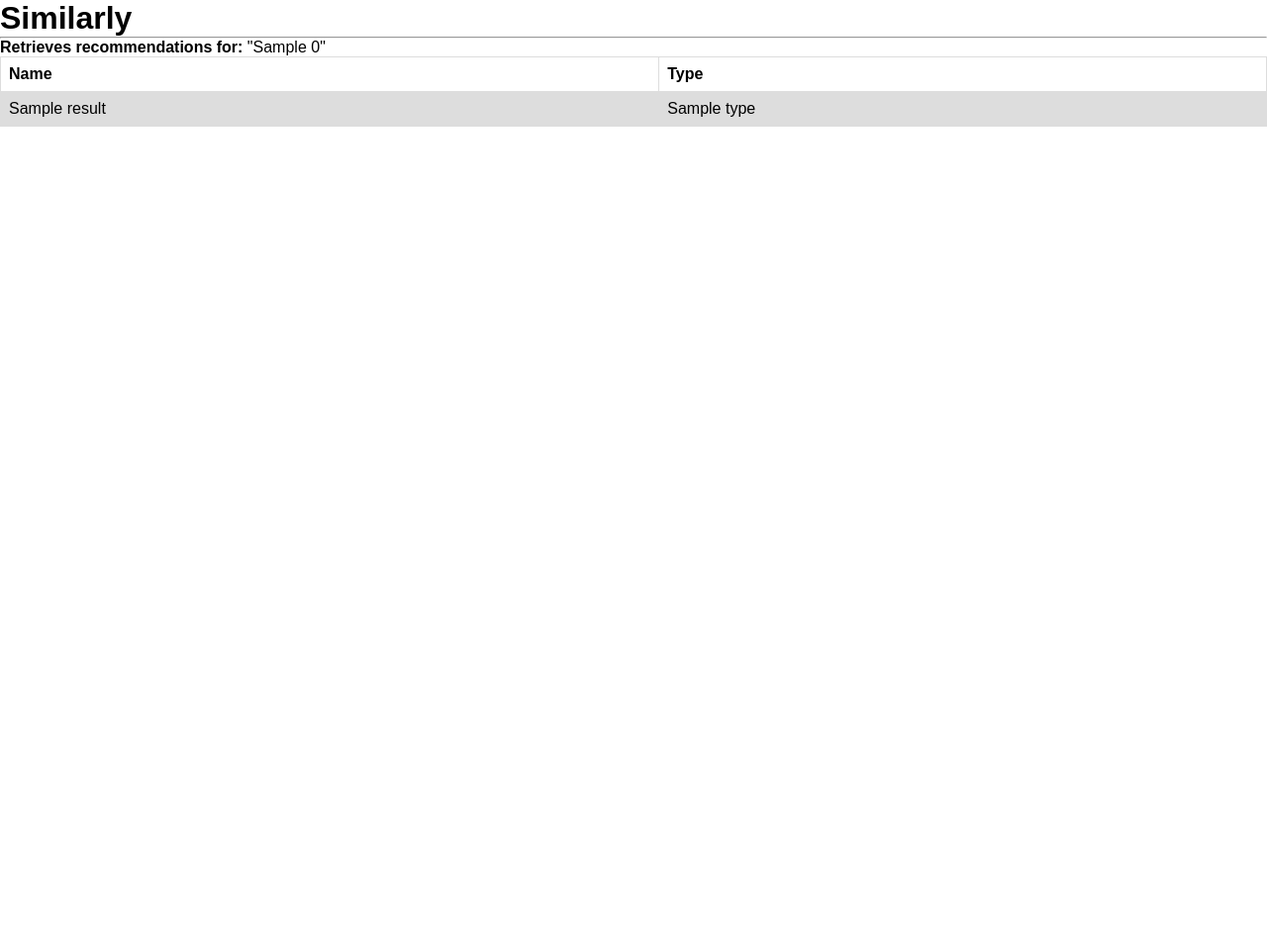
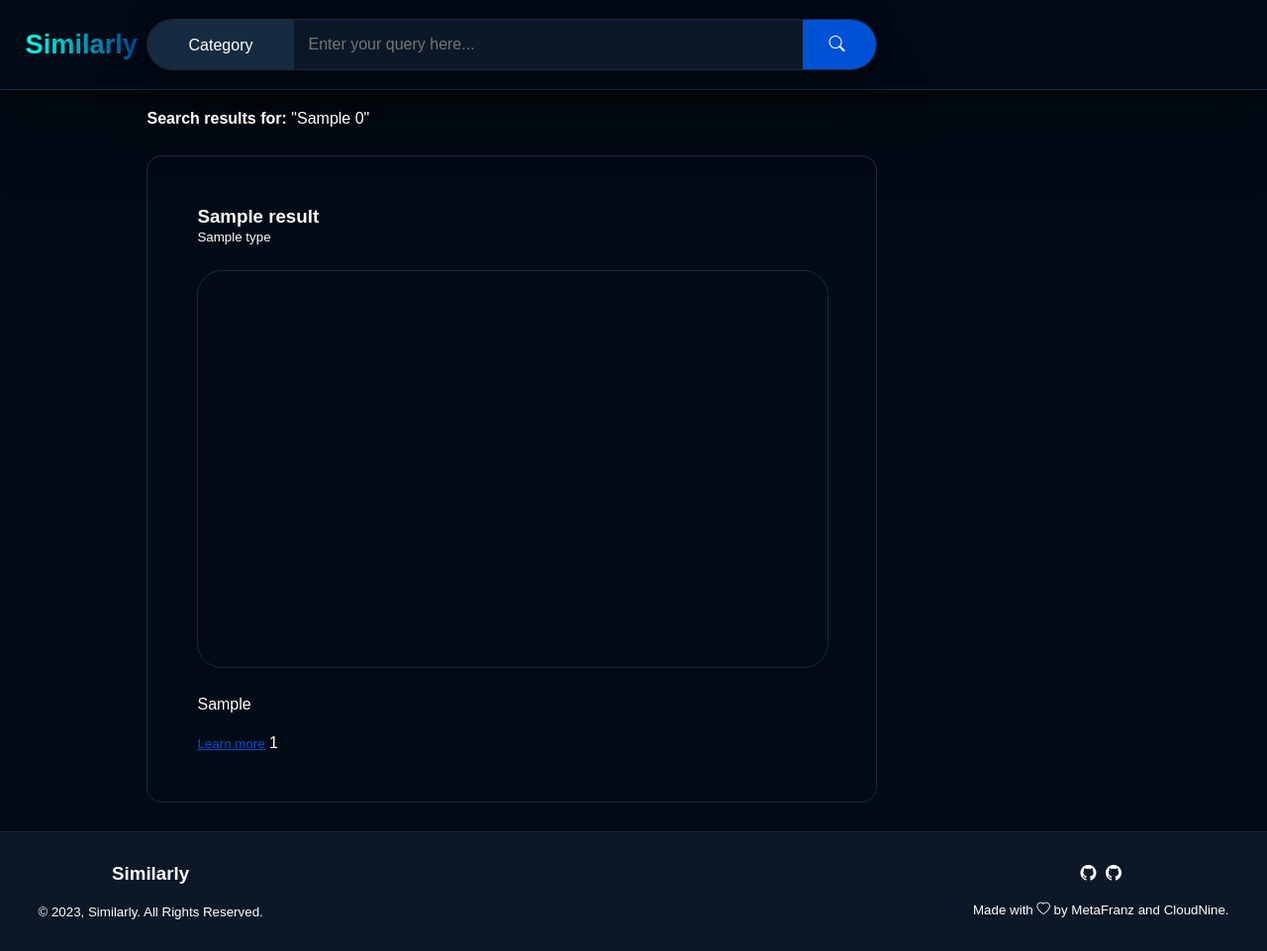
Before and after one commit to Franz1033/similarly, a Django app: template main_app/templates/main_app/search.html in a window 1280 px wide. Shown: the whole page at 99% size. Before the commit the page ends 128 px from the top, so only its background shows below. Run offline with Django 4.2, Linux system fonts and the light colour scheme; the template is opened without the code that fills it: most values are stand-ins (such as "Sample title", 1, 10 or a date in 2020).

Commit message:
design changes

```diff
--- a/main_app/static/main_app/styles.css
+++ b/main_app/static/main_app/styles.css
@@ -14,8 +14,39 @@
 }
 
 body {
-    color: var(--primary-color);
-    background-color: var(--secondory-color);
+    color: white;
+    background-color: var(--color-1);
+}
+
+.logo {
+    background: #00ffea;
+    background: linear-gradient(to right, #00ffea 0%, #003488 100%);
+    -webkit-background-clip: text;
+    -webkit-text-fill-color: transparent;
+}
+
+#scrollTopBtn {
+    display: none;
+    position: fixed;
+    bottom: 20px;
+    right: 30px;
+    z-index: 99;
+    font-size: 18px;
+    border: 1px solid var(--color-2);
+    border-radius: 50%;
+    outline: none;
+    background-color: var(--color-1);
+    color: white;
+    cursor: pointer;
+    padding: 15px;
+    width: 60px;
+    height: 60px;
+    box-sizing: border-box;
+    box-shadow: var(--shadow);
+  }
+
+#scrollTopBtn:hover {
+    background-color: var(--color-2);
 }
 
 table {
@@ -51,23 +82,17 @@ tr:nth-child(even) {
 
 .wrapper h1 {
     padding: 50px;
-    color: white;
     font-size: 3rem;
     text-align: center;
-    background: #00ffea;
-    background: linear-gradient(to right, #00ffea 0%, #003488 100%);
-    -webkit-background-clip: text;
-    -webkit-text-fill-color: transparent;
 }
 
 .wrapper p {
     padding: 50px 15%;
     color: white;
     text-align: center;
-    font-weight: 300;
 }
 
-#searchFieldWrapper {
+.searchFieldWrapper {
     height: 50px;
     display: flex;
     flex-direction: row;
@@ -78,13 +103,13 @@ tr:nth-child(even) {
     transition: 0.3s;
 }
 
-#searchFieldWrapper:hover {
+.searchFieldWrapper:hover {
     border: 1px solid var(--color-4);
 }
 
 input[type="search"] {
     padding: 0px 15px;
-    width: 65%;
+    width: 70%;
     font-size: 1rem;
     color: white;
     border: 0;
@@ -120,18 +145,18 @@ select:hover {
     background-color: var(--color-4);
 }
 
-input[type="submit"] {
-    width: 15%;
+button {
+    padding-right: 5px;
+    width: 10%;
     font-size: 1rem;
     border: 0;
-    font-weight: bold;
     text-align: center;
     color: white;
     background-color: var(--color-4);
     transition: 0.3s;
 }
 
-input[type="submit"]:hover {
+button:hover {
     background-color: var(--color-4);
 }
 
@@ -152,3 +177,71 @@ footer a {
     margin: 0px 2.5px;
     color: white;
 }
+
+/* ---------- Search Section ----------  */
+
+#searchContainer {
+    margin: 0;
+    padding: 0;
+    width: 100vw;
+}
+
+#searchContainer nav {
+    padding: 1.5% 2%;
+    width: 100%;
+    display: flex;
+    align-items: center;
+    background-color: transparent;
+    box-sizing: border-box;
+    border-bottom: 1px solid var(--color-2);
+    box-shadow: var(--shadow);
+}
+
+#searchContainer h1 {
+    width: 10%;
+    font-size: 1.7rem;
+}
+
+#searchContainer form {
+    width: 60%;
+}
+
+#searchContainer > div {
+    padding: 1.5% 0;
+    padding-left: 11.6%;
+    width: 57.6%;
+}
+
+#searchContainer .result {
+    margin: 10px 0px;
+    padding: 50px;
+    width: 100%;
+    border: 1px solid var(--color-2);
+    border-radius: 15px;
+    background-color: var(--color-1);
+    box-sizing: border-box;
+    transition: 0.3s;
+}
+
+#searchContainer .result:hover {
+    border: 1px solid var(--color-4);
+}
+
+#searchContainer .result .youtube-video {
+    margin: 25px auto;
+    display: block;
+    width: 100%;
+    height: 400px;
+    border: 1px solid var(--color-2);
+    border-radius: 25px;
+}
+
+#searchContainer .result .description {
+    font-weight: 400;
+    font-size: 1rem;
+    line-height: 1.5;
+}
+
+#searchContainer .result .wikipedia-article a {
+    color: var(--color-4);
+}
--- a/main_app/templates/main_app/layout.html
+++ b/main_app/templates/main_app/layout.html
@@ -39,5 +39,25 @@
     <!-- Body Content Goes Here-->
     {% block body %} {% endblock %}
 
+    <footer>
+
+        <div>
+
+            <h3>Similarly</h3><br>
+            <small>© 2023, Similarly. All Rights Reserved.</small>
+
+        </div>
+
+        <div>
+
+            <a href="https://github.com/Franz1033"><i class="bi bi-github"></i></a>
+            <a href="https://github.com/theninanicole"><i class="bi bi-github"></i></a><br><br>
+
+            <small> Made with <i class="bi bi-heart"></i> by MetaFranz and CloudNine.</small>
+
+        </div>
+
+    </footer>
+
 </body>
 </html>
--- a/main_app/templates/main_app/search.html
+++ b/main_app/templates/main_app/search.html
@@ -3,39 +3,100 @@
 {% block body %}
 
 <!-- Insert Your Code Here-->
-<h1>Similarly</h1>
+<div id="searchContainer">
 
-<hr>
+    <button onclick="topFunction()" id="scrollTopBtn" title="Go to top"><i class="bi bi-arrow-up"></i></button>
 
-<p><b>Retrieves recommendations for: </b> "{{ results.Similar.Info.0.Name }}"</p>
+    <nav>
 
-<table>
+        <h1 class="logo"><a href="{% url 'index' %}">Similarly</a></h1>
 
-    <tr>
-        <th>Name</th>
-        <th>Type</th>
-    </tr>
+        <form action="{% url 'search' %}" method="get">
 
-    {% if results.Similar.Results|length == 0 %}
+            <div class="searchFieldWrapper">
+                <select name="category" required>
+                    <option value="" selected disabled>Category</option>
+                    <option value="any">Any</option>
+                    <option value="music">Music</option>
+                    <option value="movies">Movies</option>
+                    <option value="shows">Shows</option>
+                    <option value="podcasts">Podcasts</option>
+                    <option value="books">Books</option>
+                    <option value="authors">Authors</option>
+                    <option value="games">Games</option>
+                </select>
 
-        <tr>
+                <input type="search" name="query" placeholder="Enter your query here..." required>
+
+                <button type="submit"><i class="bi bi-search"></i></button>
+            </div>
+
+        </form>
+
+    </nav>
+
+    <div>
+
+        <p><b>Search results for: </b> "{{ results.Similar.Info.0.Name }}"</p><br>
+
+        {% if results.Similar.Results|length == 0 %}
+
             <td>No results found.</td>
-            <td></td>
-        </tr>
 
-    {% else %}
+        {% else %}
 
-        {% for result in results.Similar.Results %}
+            {% for result in results.Similar.Results %}
 
-            <tr>
-                <td>{{ result.Name }}</td>
-                <td>{{ result.Type }}</td>
-            </tr>
+                <div class="result">
 
-        {% endfor %}
+                    <h3 class="name">{{ result.Name }} </h3>
 
-    {% endif %}
+                    <small class="category">{{ result.Type }}</small>
 
-</table>
+                    <iframe class="youtube-video" src="{{ result.yUrl }}" frameborder="0" allow="accelerometer; autoplay; clipboard-write; encrypted-media; gyroscope; picture-in-picture; web-share" allowfullscreen></iframe>
+
+                    <p class="description">{{ result.wTeaser }}</p><br>
+
+                    {% if w.Url != "" %}
+
+                        <small class="wikipedia-article"><a href="{{ result.wUrl }}">Learn more</a></small>
+
+                    {% endif %}
+
+                    {{ w.yID }}
+
+                </div>
+
+            {% endfor %}
+
+        {% endif %}
+
+    </div>
+
+</div>
+
+<script>
+
+    // Get the button
+    let scrollTopBtn = document.getElementById("scrollTopBtn");
+
+    // When the user scrolls down 20px from the top of the document, show the button
+    window.onscroll = function() {scrollFunction()};
+
+    function scrollFunction() {
+      if (document.body.scrollTop > 20 || document.documentElement.scrollTop > 20) {
+        scrollTopBtn.style.display = "block";
+      } else {
+        scrollTopBtn.style.display = "none";
+      }
+    }
+
+    // When the user clicks on the button, scroll to the top of the document
+    function topFunction() {
+      document.body.scrollTop = 0;
+      document.documentElement.scrollTop = 0;
+    }
+
+</script>
 
 {% endblock %}
```
Also changed, not shown: main_app/templates/main_app/index.html (+3 -23 lines).
